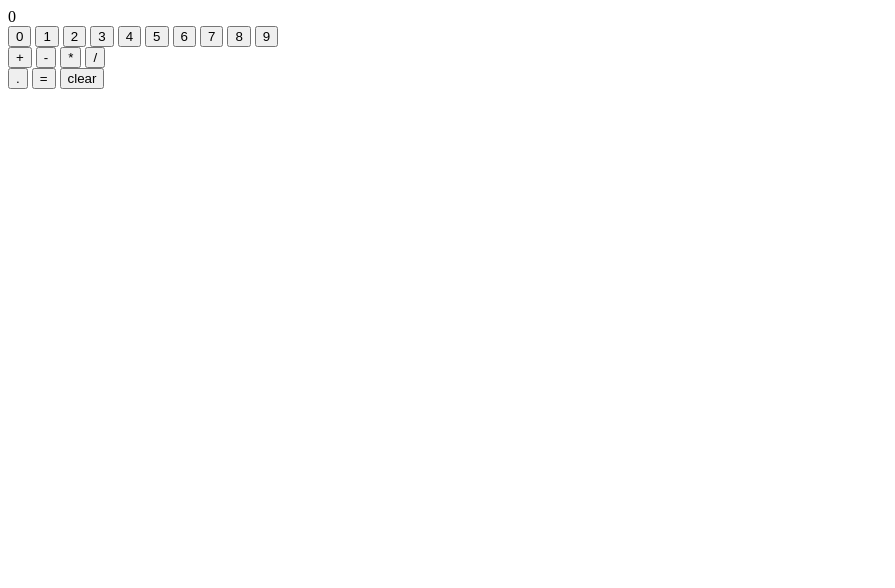
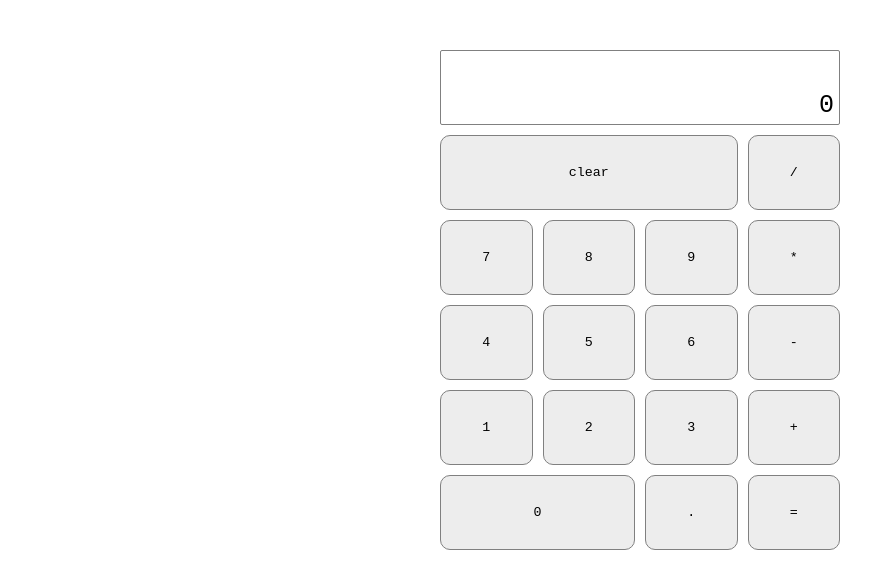
Before and after one commit to g1oom/calculator, a plain HTML site: page index.html in a window 1280 px wide. Shown: the whole page, without its empty margins (0-895 px from the left). Drawn offline with Linux system fonts and the light colour scheme.

Commit message:
Modified html and added css to improve aesthetic

```diff
--- a/css/styles.css
+++ b/css/styles.css
@@ -0,0 +1,115 @@
+html, body {
+    margin: 0;
+    padding: 0;
+}
+.calculator-body {
+    height: 500px;
+    max-width: 400px;
+    margin: 50px auto;
+    display: grid;
+    gap: 10px 10px;
+    grid-template-columns: repeat(4, 1fr);
+    grid-template-rows: repeat(6, 1fr);
+    grid-template-areas:
+    "display display display display"
+    "clear clear clear obelus"
+    "seven eight nine times"
+    "four five six minus"
+    "one two three plus"
+    "zero zero decimal equal";
+}
+
+.calculator-display {
+    font-family: "Courier New";
+    grid-area: display;
+    text-align: right;
+    border: 1px solid grey;
+    border-radius: 2px;
+    font-size: 25px;
+    padding: 40px 5px 0 0;
+    overflow: hidden;
+    direction: rtl;
+}
+
+button {
+    font-family: "Courier New";
+    background-color: #EDEDED;
+    border: 1px solid grey;
+    border-radius: 10px;
+}
+
+button:hover {
+    background-color: #E3E3E3;
+}
+
+button:active {
+    border: 1px solid black;
+}
+
+#zero {
+    grid-area: zero;
+}
+
+#one {
+    grid-area: one;
+}
+
+#two {
+    grid-area: two;
+}
+
+#three {
+    grid-area: three;
+}
+
+#four {
+    grid-area: four;
+}
+
+#five {
+    grid-area: five;
+}
+
+#six {
+    grid-area: six;
+}
+
+#seven {
+    grid-area: seven;
+}
+
+#eight {
+    grid-area: eight;
+}
+
+#nine {
+    grid-area: nine;
+}
+
+#plus {
+    grid-area: plus;
+}
+
+#minus {
+    grid-area: minus;
+}
+
+#times {
+    grid-area: times;
+}
+
+#obelus {
+    grid-area: obelus;
+}
+
+.decimal {
+    grid-area: decimal;
+}
+
+.equal {
+    grid-area: equal;
+}
+
+.clear {
+    grid-area: clear;
+}
--- a/index.html
+++ b/index.html
@@ -10,29 +10,26 @@
             <section class='calculator-display'>
                 0
             </section>
-            <section class='calculator-button'>
-                <section class='number'>
-                    <button type='button'>0</button>
-                    <button type='button'>1</button>
-                    <button type='button'>2</button>
-                    <button type='button'>3</button>
-                    <button type='button'>4</button>
-                    <button type='button'>5</button>
-                    <button type='button'>6</button>
-                    <button type='button'>7</button>
-                    <button type='button'>8</button>
-                    <button type='button'>9</button>
-                </section>
-                <section class='operator'>
-                    <button type='button'>+</button>
-                    <button type='button'>-</button>
-                    <button type='button'>*</button>
-                    <button type='button'>/</button>
-                </section>
-                <button class='decimal' type='button'>.</button>
-                <button class='equal' type='button'>=</button>
-                <button class='clear' type='button'>clear</button>
-            </section>
+
+            <button type='button' class='number' id='zero'>0</button>
+            <button type='button' class='number' id='one'>1</button>
+            <button type='button' class='number' id='two'>2</button>
+            <button type='button' class='number' id='three'>3</button>
+            <button type='button' class='number' id='four'>4</button>
+            <button type='button' class='number' id='five'>5</button>
+            <button type='button' class='number' id='six'>6</button>
+            <button type='button' class='number' id='seven'>7</button>
+            <button type='button' class='number' id='eight'>8</button>
+            <button type='button' class='number' id='nine'>9</button>
+
+            <button type='button' class='operator' id='plus'>+</button>
+            <button type='button' class='operator' id='minus'>-</button>
+            <button type='button' class='operator' id='times'>*</button>
+            <button type='button' class='operator' id='obelus'>/</button>
+
+            <button type='button' class='decimal'>.</button>
+            <button type='button' class='equal'>=</button>
+            <button type='button' class='clear'>clear</button>
         </main>
     </body>
 </html>
--- a/script.js
+++ b/script.js
@@ -153,12 +153,12 @@ function update_display_clear() {
     last_key = null;
 }
 
-let numbers = document.querySelectorAll('.number > button');
+let numbers = document.querySelectorAll('.number');
 numbers.forEach(number => number.addEventListener('click', function() {
     update_display_num(number.innerText);
 }));
 
-let operators = document.querySelectorAll('.operator > button');
+let operators = document.querySelectorAll('.operator');
 operators.forEach(operator => operator.addEventListener('click', function() {
     update_display_op(operator.innerText);
 }));
@@ -181,5 +181,3 @@ clear.addEventListener('click', function() {
 let saved_num = null;
 let saved_op = null;
 let last_key = null;
-
-// todo: css time!
```
